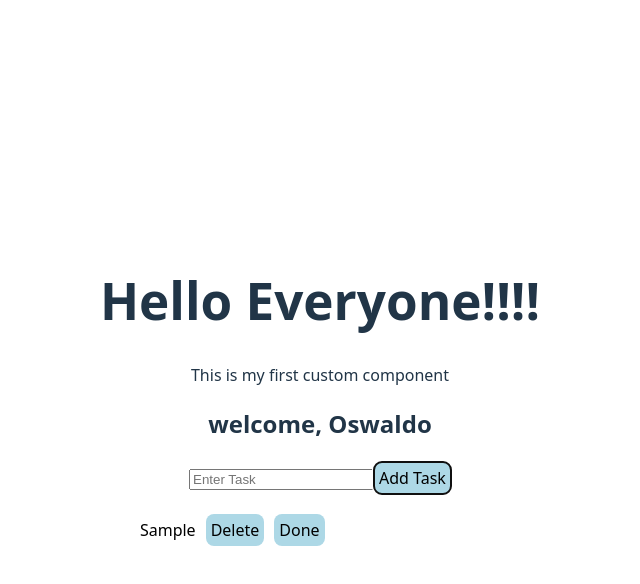
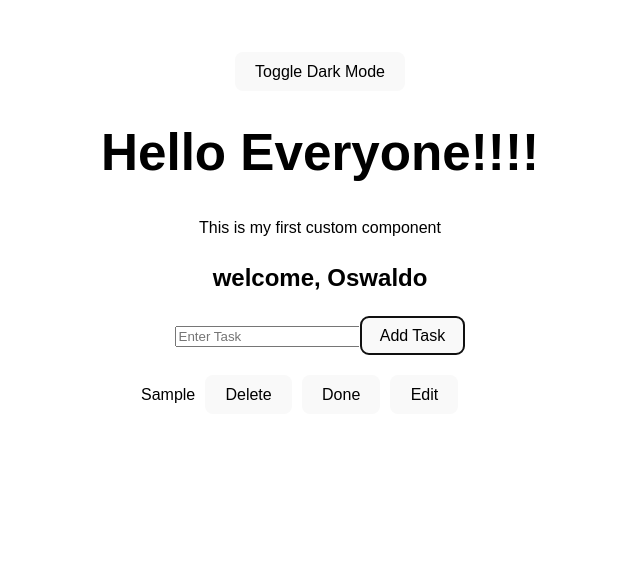
Before and after one commit to oswaldoc1991/first_react, a React (Vite) app in the folder application/frontend/: page / in a window 1280 px wide. Both pictures are taken after typing "Sample" into the empty fields and a click on the button "Add Task". Shown: the top 584 px of the page, without its empty margins (320-960 px from the left). Built offline with nearby package versions, Linux system fonts and the light colour scheme.

Commit message:
adding darkmode

```diff
--- a/application/frontend/src/App.css
+++ b/application/frontend/src/App.css
@@ -1,38 +1,63 @@
 #root {
-  max-width: 1280px;
+  max-width: 800px;
   margin: 0 auto;
   padding: 2rem;
   text-align: center;
+  font-family: sans-serif;
+  transition: background-color 0.3s, color 0.3s;
+}
+
+.task-item {
+  transition: color 0.3s;
+  color: black;
+}
+
+.completed {
+  color: grey;
+}
+
+.dark-mode .task-item {
+  color: white;
+}
+
+.dark-mode .completed {
+  color: lightgrey;
+}
+
+/* li {
+  display: flex;
+  align-items: center;
+  gap: 10px;
+  margin-bottom: 10px;
+} */
+
+buttton {
+  background-color: blue;
+  color: lightblue;
+  border: none;
+  border-radius: 5px;
+  padding: 5px 10px;
+  cursor: pointer;
+  transition: background-color 0.3s;
+}
+
+button:hover {
+  background-color: #0284c7;
+}
+
+input [type='text'] {
+  padding: 5px 10px;
+  border: 1px solid #ccc;
+  border-radius:  5px;
+  font-size: 1rem;
+}
+
+h1,p {
+  transition: color 0.3s;
 }
 
 li {
-  display: flex;
-  align-items: center;
-  gap: 10;
-}
-
-button {
-  padding: 5px;
-  border: none;
-  background-color: lightblue;
-  cursor: pointer;
-}
-
-button:hover {
-  background-color: skyblue;
-}
-
-.logo {
-  height: 6em;
-  padding: 1.5em;
-  will-change: filter;
-  transition: filter 300ms;
-}
-.logo:hover {
-  filter: drop-shadow(0 0 2em #646cffaa);
-}
-.logo.react:hover {
-  filter: drop-shadow(0 0 2em #61dafbaa);
+  margin-bottom: 10px;
 }
 
 @keyframes logo-spin {
--- a/application/frontend/src/App.jsx
+++ b/application/frontend/src/App.jsx
@@ -6,6 +6,7 @@ function App() {
 
   const [task, setTask] = useState('');
   const [tasks, setTasks] = useState([]);
+  const [darkMode, setDarkMode] = useState(false);
 
   // loading the task from the local storage when the app stores
   useEffect(() => {
@@ -40,13 +41,34 @@ function App() {
     ));
   };
 
+  const handleStartEditing = (index) => {
+    setTasks(tasks.map((t, i) => i === index ? { ...t, isEditing: true } : t));
+  };
+
+  const handleEditTask = (index, newText) => {
+    setTasks(tasks.map((t, i) => i === index ? { ...t, text: newText } : t));
+  };
+
+  const handleSaveTask = (index) => {
+    setTasks(tasks.map((t, i) => i === index ? { ...t, isEditing: false } : t));
+  };
+
   return (
-    <div>
+    <div style={{
+      backgroundColor: darkMode ? '#333' : '#fff',
+      color: darkMode ? '#fff' : '#000',
+      minHeight: '100vh',
+      padding: '20px',
+    }}>
+      <button onClick={() => setDarkMode(!darkMode)}>
+        Toggle Dark Mode
+      </button>
+
       <h1>Hello Everyone!!!!</h1>
       <p>This is my first custom component</p>
       <Greeting name="Oswaldo" />
 
-      <div style={{ margin: '20px'}}>
+      <div style={{margin: '20px'}}>
         <input
           type='text'
           value={task}
@@ -57,22 +79,37 @@ function App() {
       </div>
 
       <ul>
-        {tasks.map((t, index) =>
+        {tasks.map((t, index) => (
           <li
             key={index}
+            className={`task-item ${t.completed ? 'completed' : ''}`}
             style={{
               display: 'flex',
               alignItems: 'center',
               gap: '10px',
-              textDecoration: t.completed? 'line-through' : 'none',
+              textDecoration: t.completed ? 'line-through' : 'none',
               color: t.completed ? 'grey' : 'black',
             }}
           >
-            {t.text}
-            <button onClick={() => handleDeleteTask(index)}>Delete</button>
-            <button onClick={() => handleToggleComplete(index)}>{t.completed ? 'Undo': 'Done'}</button>
+            {t.isEditing ? (
+              <>
+                <input
+                  type='text'
+                  value={t.text}
+                  onChange={(e) => handleEditTask(index, e.target.value)}
+                />
+                <button onClick={() => handleSaveTask(index)}>Save</button>
+              </>
+            ) : (
+              <>
+                {t.text}
+                <button onClick={() => handleDeleteTask(index)}>Delete</button>
+                <button onClick={() => handleToggleComplete(index)}>{t.completed ? 'Undo' : 'Done'}</button>
+                <button onClick={() => handleStartEditing(index)}>Edit</button>
+              </>
+            )}
           </li>
-        )}
+        ))}
       </ul>
     </div>
   );
```
